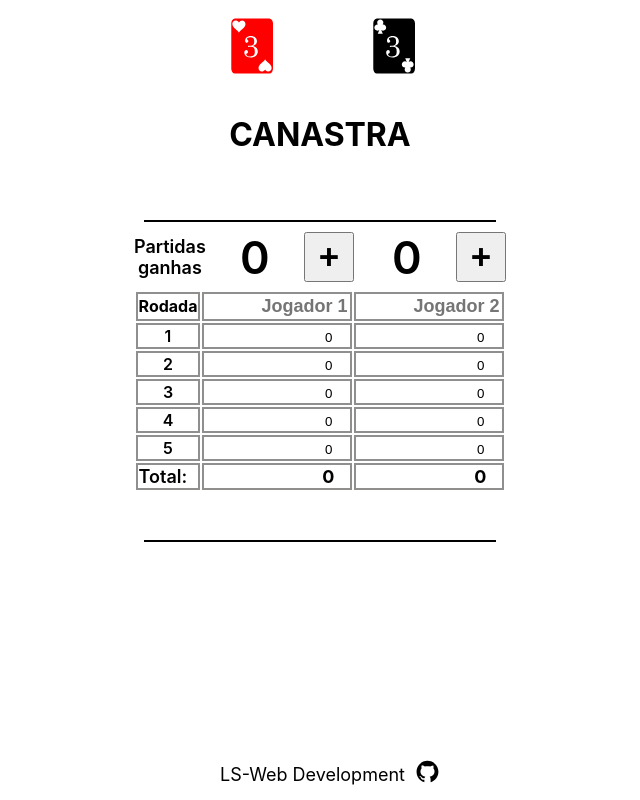
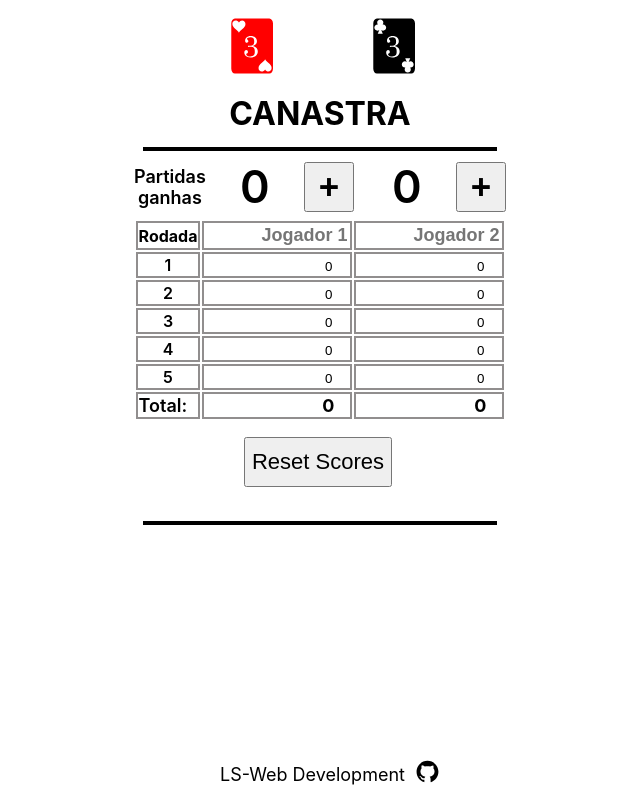
Before and after one commit to lswebdevelops/canastra, a React (Create React App) app: page / in a window 1280 px wide. Shown: the whole page, without its empty margins (320-960 px from the left). Built offline with nearby package versions, Linux system fonts and the light colour scheme.

Commit message:
Reset button working

```diff
--- a/src/App.css
+++ b/src/App.css
@@ -19,16 +19,16 @@
 
 .hrColorBlack{
   width: 350px;
-  margin-top: 44px;
-  border: solid 1px black;
+  margin-top: 14px;
+  border: solid 2px black;
   display: block;
 }
 
 .hrColorRed{
   width: 350px;
-  margin-top: 44px;
+  margin-top: 14px;
   display: block;
-  border: solid 1px rgb(255, 0, 0);
+  border: solid 2px rgb(255, 0, 0);
 }
 
 
@@ -42,3 +42,8 @@
   align-items: center;
   width: 380px;
 }
+
+
+.h1-container{
+  margin: 0;
+}
--- a/src/App.js
+++ b/src/App.js
@@ -13,6 +13,7 @@ import Footer from './components/Footer';
 class App extends React.Component {
   constructor(props) {
     super(props);
+    this.tableRef = React.createRef();
     this.state = {
       isRedActive: false,
       isBlackActive: false,
@@ -60,7 +61,6 @@ class App extends React.Component {
     });
   }
 
-
   render() {
     const hrClassName = this.state.isRedActive ? 'hrColorRed' : 'hrColorBlack';
     return (
@@ -91,13 +91,15 @@ class App extends React.Component {
          />
 
         </div>
-        <Table />
+
+          <Table  />
+        <br/>
         <hr className={hrClassName} />
-
         <Footer />
       </div>
     );
   }
+
 }
 
 export default App;
--- a/src/components/Table.jsx
+++ b/src/components/Table.jsx
@@ -1,32 +1,31 @@
-import React from "react";
+import React, { useState } from 'react';
+
 import "../styles/Table.css";
 
-class Table extends React.Component {
-  constructor(props) {
-    super(props);
-    this.state = {
-      user1Scores: [0, 0, 0, 0, 0], // array to store user1 scores for each round
-      user2Scores: [0, 0, 0, 0, 0], // array to store user2 scores for each round
-    };
+const Table = () => {
+  const [user1Scores, setUser1Scores] = useState([0, 0, 0, 0, 0]);
+  const [user2Scores, setUser2Scores] = useState([0, 0, 0, 0, 0]);
+
+  const handleInputChange = (event, index, user) => {
+    const value = event.target.value;
+    if (user === "user1") {
+      setUser1Scores([...user1Scores.slice(0, index), parseInt(value), ...user1Scores.slice(index + 1)]);
+    } else {
+      setUser2Scores([...user2Scores.slice(0, index), parseInt(value), ...user2Scores.slice(index + 1)]);
     }
-
-  handleInputChange = (event, index, user) => {
-    const value = event.target.value;
-    const scores = user === "user1" ? [...this.state.user1Scores] : [...this.state.user2Scores];
-    scores[index] = value ? parseInt(value) : 0;
-    user === "user1"
-      ? this.setState({ user1Scores: scores })
-      : this.setState({ user2Scores: scores });
   };
 
-  calculateTotal = (scores) => {
+  const calculateTotal = (scores) => {
     return scores.reduce((total, score) => total + score, 0);
   };
 
-  render() {
-    const { user1Scores, user2Scores } = this.state;
-    const user1Total = this.calculateTotal(user1Scores);
-    const user2Total = this.calculateTotal(user2Scores);
+  const resetScores = () => {
+    setUser1Scores([0, 0, 0, 0, 0]);
+    setUser2Scores([0, 0, 0, 0, 0]);
+  };
+
+  const user1Total = calculateTotal(user1Scores);
+  const user2Total = calculateTotal(user2Scores);
 
   return (
     <div className="table-container">
@@ -51,8 +50,7 @@ class Table extends React.Component {
                   type="number"
                   placeholder="0"
                   value={score}
-                    onChange={(e) => this.handleInputChange(e, index, "user1")}
-
+                  onChange={(e) => handleInputChange(e, index, "user1")}
                 />
               </td>
               <td>
@@ -60,7 +58,7 @@ class Table extends React.Component {
                   type="number"
                   placeholder="0"
                   value={user2Scores[index]}
-                    onChange={(e) => this.handleInputChange(e, index, "user2")}
+                  onChange={(e) => handleInputChange(e, index, "user2")}
                 />
               </td>
             </tr>
@@ -72,10 +70,10 @@ class Table extends React.Component {
           </tr>
         </tbody>
       </table>
-
+      <br/>
+      <button className='buttonRestartPoints' onClick={resetScores}>Reset Scores</button>
     </div>
   );
-  }
-}
+};
 
 export default Table;
--- a/src/styles/Table.css
+++ b/src/styles/Table.css
@@ -53,3 +53,17 @@ table {
     font-weight: 600;
 
   }
+
+  .buttonRestartPoints{
+
+    color: black;
+    margin-right: 4px;
+    height: 50px;
+    width: auto;
+    font-size: 22px;
+    font-weight: 500;
+    margin-top: 12px;
+
+
+
+}
```
Also changed, not shown: src/components/Restart.jsx (deleted, +0 -14 lines), src/styles/Restart.css (deleted, +0 -13 lines). Lines whose indentation alone changed are shown as unchanged.
